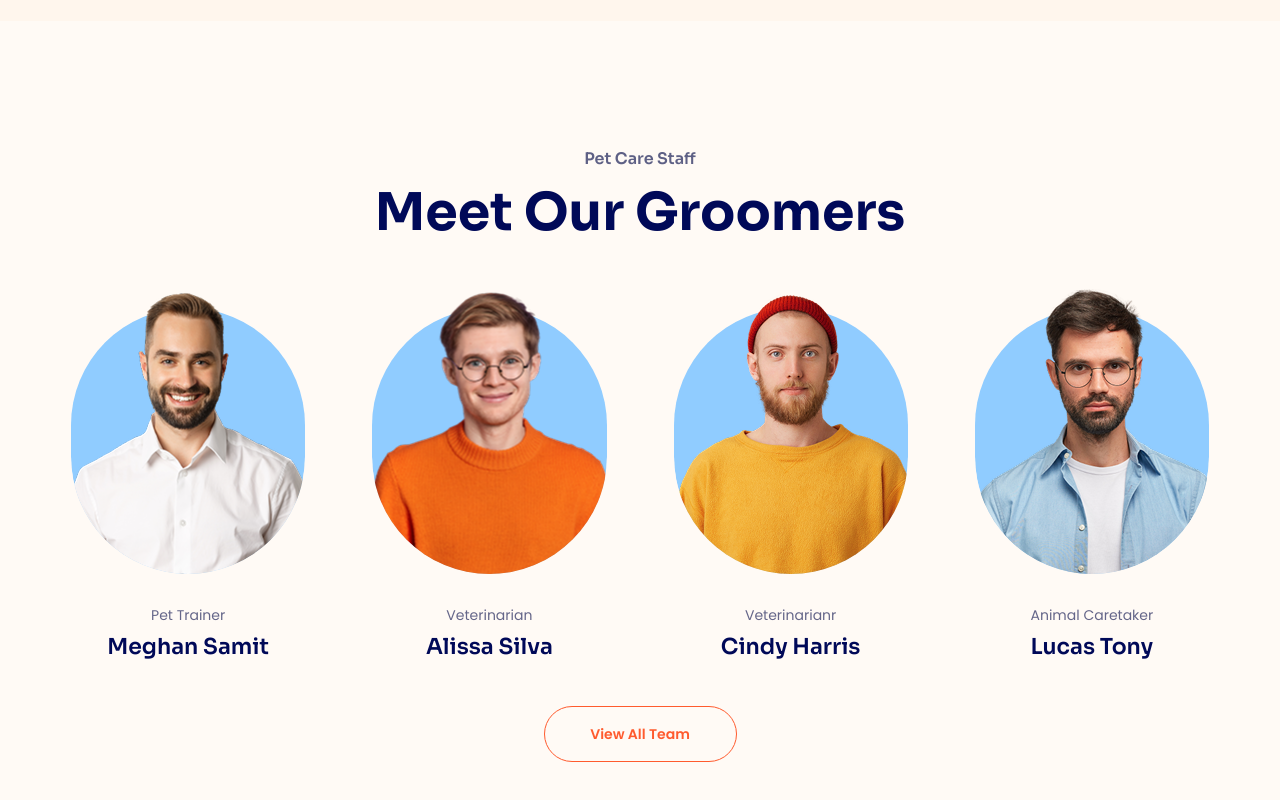
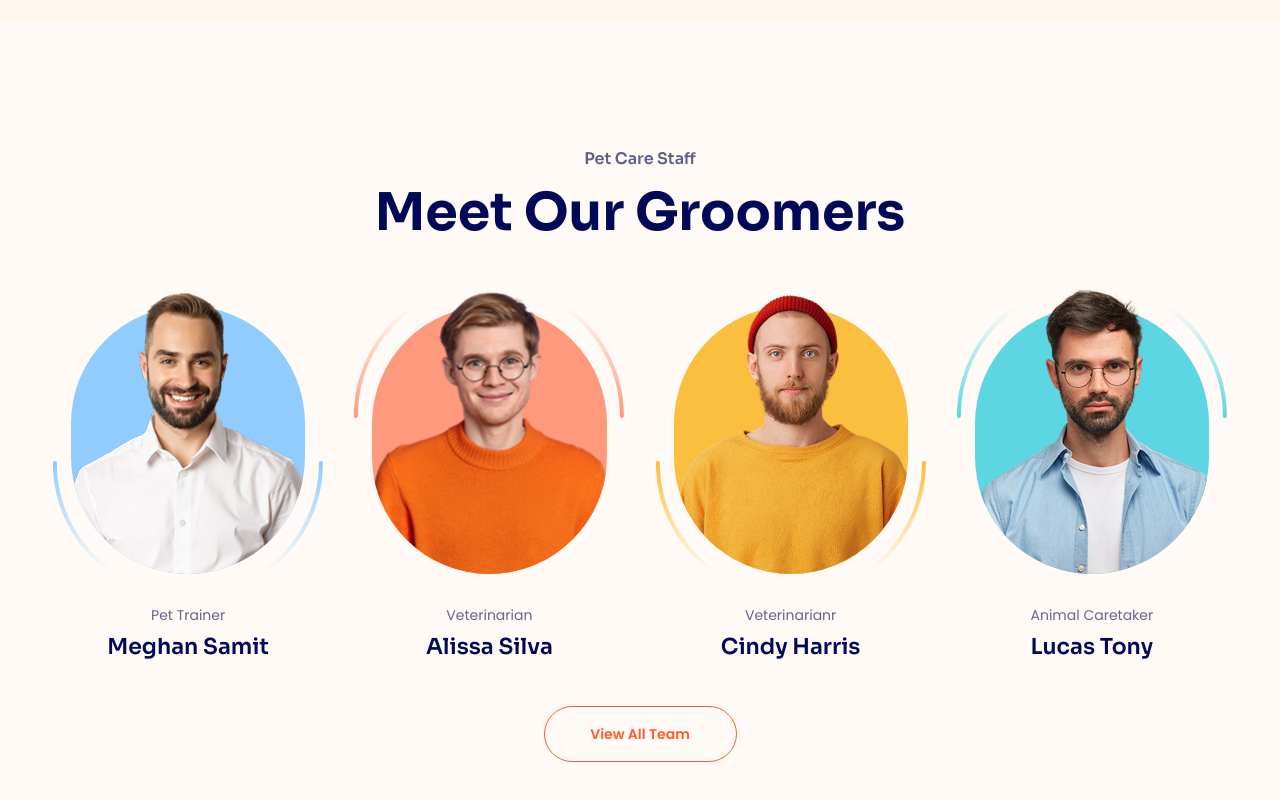
Before and after one commit to PhuocAn010205/du_an_4, a plain HTML site: page index.html in a window 1280 px wide. Shown: the part 3318-4118 px from the top of the page. Drawn offline with Linux system fonts and the light colour scheme.

Commit message:
them nay

```diff
--- a/asset/css/style.css
+++ b/asset/css/style.css
@@ -636,24 +636,64 @@ a {
 .staff-item__img-wrap{
     margin: 0 16px;
     border-radius: 130px;
-    overflow: hidden;
     position: relative;
 
 }
+.staff-item__img-wrap::after{
+    content: "";
+    position: absolute;
+    left:  50%;
+    bottom: 0;
+    transform: translateX(-50%);/* Can giua*/
+    width: calc(100% + 36px);
+    height: 100%;
+    background-repeat: no-repeat;/* Khong cho no lap lai*/
+    background-position: bottom;/* Can giua*/
+}
+.staff-item:nth-child(1) .staff-item__img-wrap::after{
+       background-image: url(../icon/icon1.svg);
+
+}
+.staff-item:nth-child(2) .staff-item__img-wrap::before{
+    background: rgba(255, 153, 126, 1);
+}
+.staff-item:nth-child(3) .staff-item__img-wrap::before{
+    background: rgba(250, 191, 62, 1)
+}
+.staff-item:nth-child(4) .staff-item__img-wrap::before{
+    background: rgba(91, 214, 226, 1);
+}
+.staff-item:nth-child(2) .staff-item__img-wrap::after{
+       background-image: url(../icon/icon2.svg);
+
+}
+.staff-item:nth-child(3) .staff-item__img-wrap::after{
+       background-image: url(../icon/icon3.svg);
+
+}
+.staff-item:nth-child(4) .staff-item__img-wrap::after{
+       background-image: url(../icon/icon4.svg);
+
+    }
+    .staff-item:nth-child(even) .staff-item__img-wrap::after{
+        background-position: 0 16px ;
+    }
 .staff-item__img-wrap::before{
     content: "";
     position: absolute;
     width: 100%;
     bottom: 0;
     left: 0;
-    height: 266px;
+    height: 94%;
     border-radius: inherit;
     background: rgba(144, 204, 255, 1);
+
 }
 .staff-item__img{
     width: 100%;
     position: relative;
     z-index: 1;
+    border-radius: inherit;
     display: block; /*Dung de bo khoang cach cua anh*/
 }
 .staff-item__title {
```
Also changed, not shown: index.html (+1 -1 lines), asset/icon/icon1.svg (added), asset/icon/icon2.svg (added), asset/icon/icon3.svg (added), asset/icon/icon4.svg (added).
